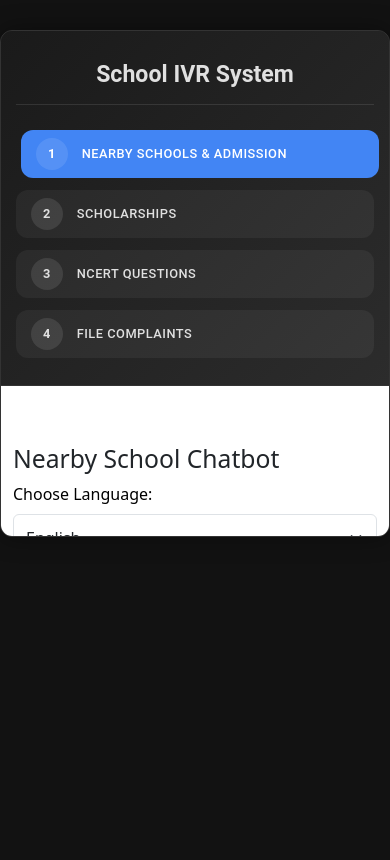
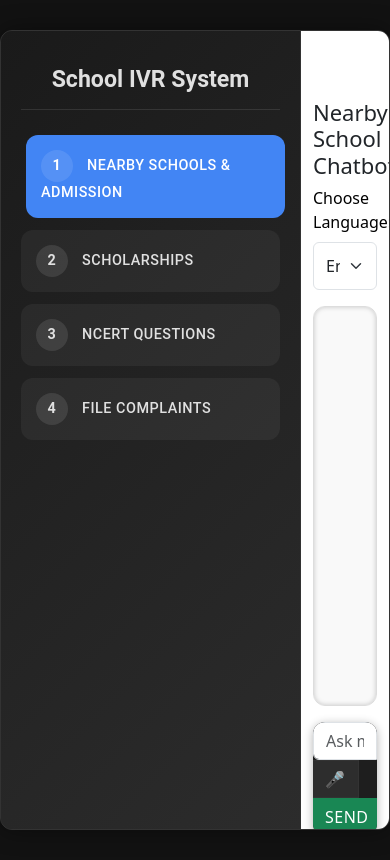
Before and after one commit to Amaan9136/ai-based-ivr-system, a Flask app: page / in a window 390 px wide. Before the commit the page ends 537 px from the top, so only its background shows below. Run offline with Flask 3, Linux system fonts and the light colour scheme; parts of the project's set-up code (start-up, migrations or seed data) failed here and were passed over.

Commit message:
chore: llm

```diff
--- a/backend/helpers/llm.py
+++ b/backend/helpers/llm.py
@@ -9,7 +9,11 @@ from concurrent.futures import ThreadPoolExecutor, as_completed
 
 # ---------- LLM: Generate and sanitize response ----------
 
-def generate_response(prompt: str, model: str = "llama3.2:latest") -> str:
+# llama3.2:latest
+# or
+# phi4
+
+def generate_response(prompt: str, model: str = "phi4:latest") -> str:
     response = ollama.generate(model=model, prompt=prompt, stream=False)
     raw_response = response.get("response", "").strip()
     return sanitize_response(raw_response)
--- a/backend/routes/nearby_schools.py
+++ b/backend/routes/nearby_schools.py
@@ -11,18 +11,8 @@ bp = Blueprint('nearby_schools', __name__, url_prefix='/nearby-schools')
 REQUIRED_FIELDS = ["student_name", "phone", "address"]
 
 INTENT_KEYWORDS = {
-    "find_schools": [
-        "find", "school", "near", "nearby", "area", "location", "locality", "around me",
-        "search for schools", "locate school", "schools in", "close to me", "nearest school",
-        "lookup schools", "suggest schools", "schools near", "schools nearby", "good schools",
-        "schools available", "list of schools", "where is the school", "school finder"
-    ],
-    "admission": [
-        "admission", "apply", "submit", "enroll", "enrollment", "admissions open",
-        "register", "registration", "how to join", "application process", "start admission",
-        "seeking admission", "fill form", "fill application", "join school", "how to apply",
-        "school entry", "when can I apply", "how to register", "apply for school"
-    ]
+    "find_schools": ["find", "school", "near", "nearby", "area", "location", "in my locality"],
+    "admission": ["admission", "apply", "submit", "enroll"]
 }
 
 
--- a/backend/static/css/styles.css
+++ b/backend/static/css/styles.css
@@ -477,37 +477,3 @@ label {
     opacity: 0;
   }
 }
-
-/* Responsive Design */
-@media (max-width: 992px) {
-  .phone-container {
-    flex-direction: column;
-    height: auto;
-  }
-
-  .sidebar {
-    width: 100%;
-    padding: 15px;
-    border-right: none;
-    border-bottom: 1px solid var(--dark-border);
-  }
-
-  .content-area {
-    height: 600px;
-  }
-}
-
-@media (max-width: 576px) {
-  #chat-box {
-    height: 300px;
-  }
-
-  .container {
-    padding: 10px;
-  }
-
-  .btn {
-    padding: 8px 15px;
-    font-size: 0.8rem;
-  }
-}
--- a/backend/templates/components/nearby_schools.html
+++ b/backend/templates/components/nearby_schools.html
@@ -21,12 +21,12 @@
 
     .user {
       text-align: right;
-      color: blue;
+      color: black;
     }
 
     .bot {
       text-align: left;
-      color: green;
+      color: white;
     }
   </style>
 </head>
```
